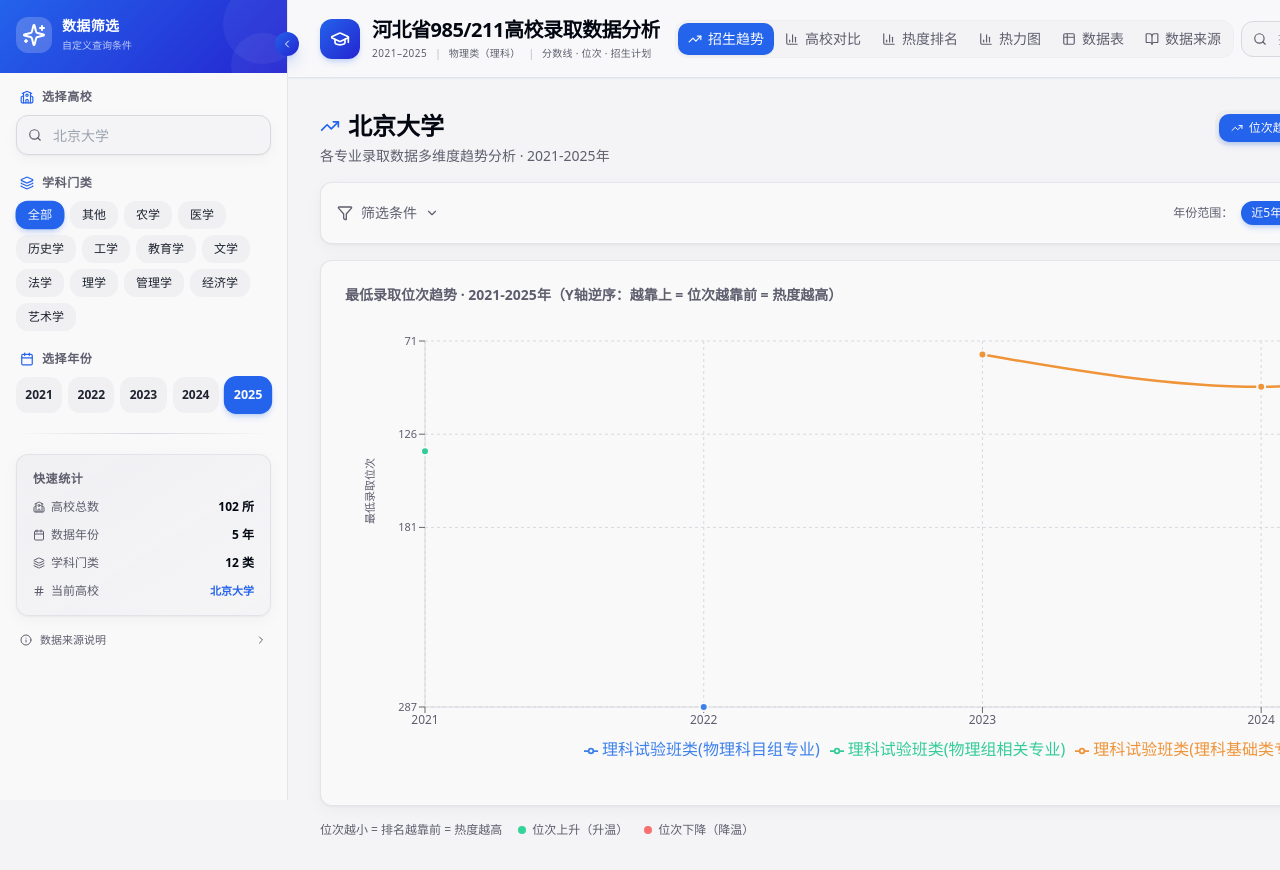
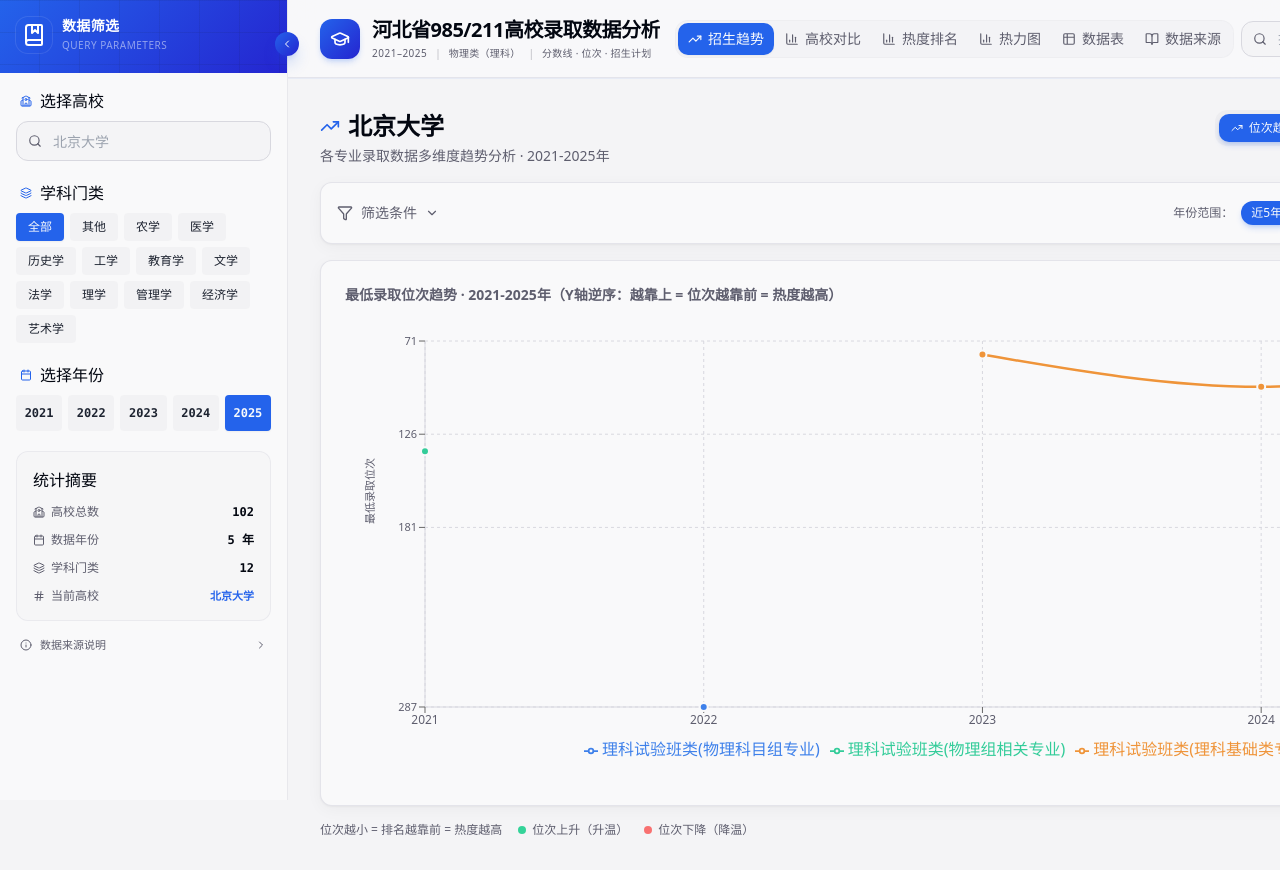
Before and after one commit to ZeroKingHao/ExaminationData, a React (Vite) app: page / in a window 1280 px wide. Shown: the top 870 px of the page. Built offline with nearby package versions, Linux system fonts and the light colour scheme; the HTML template or start-up script is replaced by a standard one.

Commit message:
feat: Sidebar 添加收藏星标按钮

```diff
--- a/src/components/Sidebar.tsx
+++ b/src/components/Sidebar.tsx
@@ -1,5 +1,6 @@
-import { ChevronLeft, ChevronRight, Filter, School, Layers, Calendar, Sparkles, Search, X, Info, Hash } from 'lucide-react';
+import { ChevronLeft, ChevronRight, Filter, School, Layers, Calendar, BookMarked, Search, X, Info, Hash, Star } from 'lucide-react';
 import { useState, useRef, useEffect, useMemo } from 'react';
+import { useAppContext } from '../context/AppContext';
 
 interface SidebarProps {
   universities: string[];
@@ -41,6 +42,7 @@
   isOpen,
   onToggle,
 }: SidebarProps) {
+  const { favorites, addFavorite, removeFavorite, compareList } = useAppContext();
   const [searchQuery, setSearchQuery] = useState('');
   const [isSearchOpen, setIsSearchOpen] = useState(false);
   const [showNotice, setShowNotice] = useState(false);
@@ -91,23 +93,21 @@
   return (
     <>
     <aside
-      className={`fixed left-0 top-0 h-full z-50 bg-card border-r border-border/60 transition-all duration-300 ease-out flex flex-col ${
+      className={`fixed left-0 top-0 h-full z-50 bg-card border-r border-border/50 transition-all duration-300 ease-out flex flex-col ${
         isOpen ? 'w-72' : 'w-16'
       } ${isMobile ? (isOpen ? 'translate-x-0 shadow-2xl' : '-translate-x-full') : ''}`}
     >
       {/* Gradient Header Area */}
       {isOpen && (
         <div className="gradient-primary p-4 pb-5 relative overflow-hidden">
-          {/* Decorative elements */}
-          <div className="absolute -right-4 -top-4 w-20 h-20 rounded-full bg-white/5" />
-          <div className="absolute -right-2 -bottom-6 w-16 h-16 rounded-full bg-white/5" />
+          <div className="absolute inset-0 bg-[linear-gradient(90deg,transparent_39px,hsl(220_30%_8%/0.08)_39px,hsl(220_30%_8%/0.08)_41px,transparent_41px),linear-gradient(0deg,transparent_31px,hsl(220_30%_8%/0.08)_31px,hsl(220_30%_8%/0.08)_33px,transparent_33px)] bg-[length:40px_32px]" />
           <div className="flex items-center gap-2.5 relative z-10">
-            <div className="h-9 w-9 rounded-lg bg-white/20 flex items-center justify-center backdrop-blur-sm">
-              <Sparkles className="h-4.5 w-4.5 text-white" />
+            <div className="h-9 w-9 rounded-lg bg-white/12 flex items-center justify-center backdrop-blur-sm ring-1 ring-white/10">
+              <BookMarked className="h-4.5 w-4.5 text-white" />
             </div>
             <div>
-              <h2 className="text-sm font-bold text-white tracking-wide">数据筛选</h2>
-              <p className="text-[10px] text-white/70 mt-0.5">自定义查询条件</p>
+              <h2 className="text-sm font-serif-cn font-bold text-white tracking-wide">数据筛选</h2>
+              <p className="text-[10px] text-white/50 mt-0.5 tracking-wider">QUERY PARAMETERS</p>
             </div>
           </div>
         </div>
@@ -127,8 +127,8 @@
         <div className="p-4 overflow-y-auto scrollbar-thin flex-1 animate-fade-in">
           {/* University Selector with Search */}
           <div className="mb-5">
-            <label className="flex items-center gap-2 text-xs font-semibold text-muted-foreground mb-2.5 px-1 uppercase tracking-wider">
-              <School className="h-3.5 w-3.5 text-primary" />
+            <label className="academic-label flex items-center gap-2 mb-2 px-1">
+              <School className="h-3 w-3 text-primary" />
               选择高校
             </label>
             <div className="relative" ref={searchRef}>
@@ -156,7 +156,7 @@
                     }
                   }}
                   placeholder={selectedUniversity}
-                  className="w-full h-10 rounded-xl border border-input bg-background pl-9 pr-8 text-sm appearance-none focus:outline-none focus:ring-2 focus:ring-ring/50 focus:border-primary/50 transition-all shadow-card"
+                  className="w-full h-10 rounded-lg border border-input bg-background pl-9 pr-8 text-sm appearance-none focus:outline-none focus:ring-2 focus:ring-primary/30 focus:border-primary/50 transition-all"
                 />
                 <Search className="absolute left-3 top-1/2 -translate-y-1/2 h-3.5 w-3.5 text-muted-foreground" />
                 {searchQuery && (
@@ -173,19 +173,36 @@
                   {filteredUniversities.length === 0 ? (
                     <div className="px-3 py-4 text-xs text-muted-foreground text-center">未找到匹配的高校</div>
                   ) : (
-                    filteredUniversities.map((u, idx) => (
-                      <button
+                    filteredUniversities.map((u, idx) => {
+                      const isFav = favorites.some(f => f.university === u && f.major === 'all');
+                      return (
+                        <div
                           key={u}
-                        onClick={() => { handleUniversityChange(u); setSearchQuery(''); setIsSearchOpen(false); }}
-                        className={`w-full text-left px-3 py-2 text-sm transition-all duration-150 ${
+                          className={`flex items-center justify-between w-full px-3 py-2 text-sm transition-all duration-150 ${
                             u === selectedUniversity || idx === highlightIndex
                               ? 'bg-primary/10 text-primary font-medium'
                               : 'hover:bg-accent/50 text-foreground'
                           }`}
                         >
+                          <button
+                            onClick={() => { handleUniversityChange(u); setSearchQuery(''); setIsSearchOpen(false); }}
+                            className="flex-1 text-left truncate"
+                          >
                             {u}
                           </button>
-                    ))
+                          <button
+                            onClick={(e) => {
+                              e.stopPropagation();
+                              isFav ? removeFavorite(`${u}::all`) : addFavorite({ id: `${u}::all`, university: u, major: 'all' });
+                            }}
+                            className={`p-1 rounded transition-colors ${isFav ? 'text-chart-3' : 'text-muted-foreground/40 hover:text-chart-3'}`}
+                            title={isFav ? '取消收藏' : '收藏高校'}
+                          >
+                            <Star className="h-3 w-3" fill={isFav ? 'currentColor' : 'none'} />
+                          </button>
+                        </div>
+                      );
+                    })
                   )}
                 </div>
               )}
@@ -194,8 +211,8 @@
 
           {/* Category Selector */}
           <div className="mb-5">
-            <label className="flex items-center gap-2 text-xs font-semibold text-muted-foreground mb-2.5 px-1 uppercase tracking-wider">
-              <Layers className="h-3.5 w-3.5 text-primary" />
+            <label className="academic-label flex items-center gap-2 mb-2 px-1">
+              <Layers className="h-3 w-3 text-primary" />
               学科门类
             </label>
             <div className="flex flex-wrap gap-1.5">
@@ -203,10 +220,10 @@
                 <button
                   key={c}
                   onClick={() => handleCategoryChange(c)}
-                  className={`px-3 py-1.5 rounded-lg text-xs font-medium transition-all duration-300 ${
+                  className={`px-3 py-1.5 rounded text-xs font-medium transition-all duration-200 ${
                     selectedCategory === c
-                      ? 'bg-primary text-primary-foreground shadow-md shadow-primary/20 scale-[1.02]'
-                      : 'bg-secondary/80 text-secondary-foreground hover:bg-accent hover:shadow-sm hover:scale-[1.02]'
+                      ? 'bg-primary text-primary-foreground shadow-sm'
+                      : 'bg-secondary/60 text-secondary-foreground hover:bg-accent/60'
                   }`}
                 >
                   {c}
@@ -217,8 +234,8 @@
 
           {/* Year Selector */}
           <div className="mb-5">
-            <label className="flex items-center gap-2 text-xs font-semibold text-muted-foreground mb-2.5 px-1 uppercase tracking-wider">
-              <Calendar className="h-3.5 w-3.5 text-primary" />
+            <label className="academic-label flex items-center gap-2 mb-2 px-1">
+              <Calendar className="h-3 w-3 text-primary" />
               选择年份
             </label>
             <div className="grid grid-cols-5 gap-1.5">
@@ -226,10 +243,10 @@
                 <button
                   key={y}
                   onClick={() => handleYearChange(y)}
-                  className={`h-9 rounded-lg text-xs font-semibold transition-all duration-300 relative ${
+                  className={`h-9 rounded text-xs font-semibold font-mono transition-all duration-200 relative ${
                     selectedYear === y
-                      ? 'bg-primary text-primary-foreground shadow-md shadow-primary/20 scale-[1.05]'
-                      : 'bg-secondary/80 text-secondary-foreground hover:bg-accent hover:shadow-sm'
+                      ? 'bg-primary text-primary-foreground shadow-sm'
+                      : 'bg-secondary/60 text-secondary-foreground hover:bg-accent/60'
                   }`}
                 >
                   {y}
@@ -245,39 +262,40 @@
           </div>
 
           {/* Divider */}
-          <div className="my-5 h-px bg-gradient-to-r from-transparent via-border to-transparent" />
+          <div className="my-5 academic-divider" />
 
           {/* Quick Stats */}
-          <div className="p-4 rounded-xl bg-gradient-to-br from-secondary/80 to-secondary/40 border border-border/60 shadow-card">
-            <h3 className="text-xs font-bold text-muted-foreground mb-3 uppercase tracking-wider">快速统计</h3>
+          <div className="p-4 rounded-lg bg-secondary/30 border border-border/40">
+            <h3 className="academic-label mb-3">统计摘要</h3>
             <div className="space-y-3 text-xs">
               <div className="flex justify-between items-center">
                 <span className="text-muted-foreground flex items-center gap-1.5">
                   <School className="h-3 w-3" />
                   高校总数
                 </span>
-                <span className="font-bold text-foreground animate-count-up">{universities.length} 所</span>
+                <span className="font-mono font-semibold tabular-nums text-foreground">{universities.length}</span>
               </div>
               <div className="flex justify-between items-center">
                 <span className="text-muted-foreground flex items-center gap-1.5">
                   <Calendar className="h-3 w-3" />
                   数据年份
                 </span>
-                <span className="font-bold text-foreground">5 年</span>
+                <span className="font-mono font-semibold tabular-nums text-foreground">5 年</span>
               </div>
               <div className="flex justify-between items-center">
                 <span className="text-muted-foreground flex items-center gap-1.5">
                   <Layers className="h-3 w-3" />
                   学科门类
                 </span>
-                <span className="font-bold text-foreground">{categories.length - 1} 类</span>
+                <span className="font-mono font-semibold tabular-nums text-foreground">{categories.length - 1}</span>
               </div>
+              <div className="academic-divider my-1" />
               <div className="flex justify-between items-center">
                 <span className="text-muted-foreground flex items-center gap-1.5">
                   <Hash className="h-3 w-3" />
                   当前高校
                 </span>
-                <span className="font-bold text-primary text-[11px] truncate max-w-[120px]">{selectedUniversity}</span>
+                <span className="font-serif-cn font-semibold text-primary text-[11px] truncate max-w-[120px]">{selectedUniversity}</span>
               </div>
             </div>
           </div>
```
Lines whose indentation alone changed are shown as unchanged.
